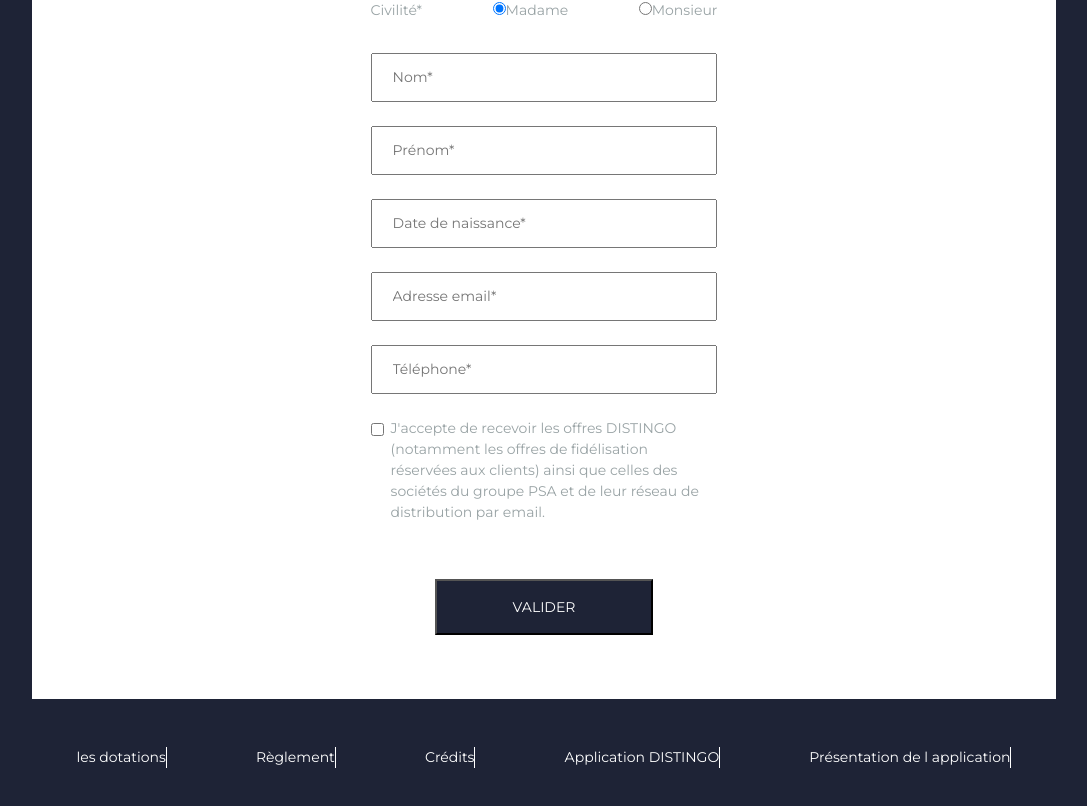
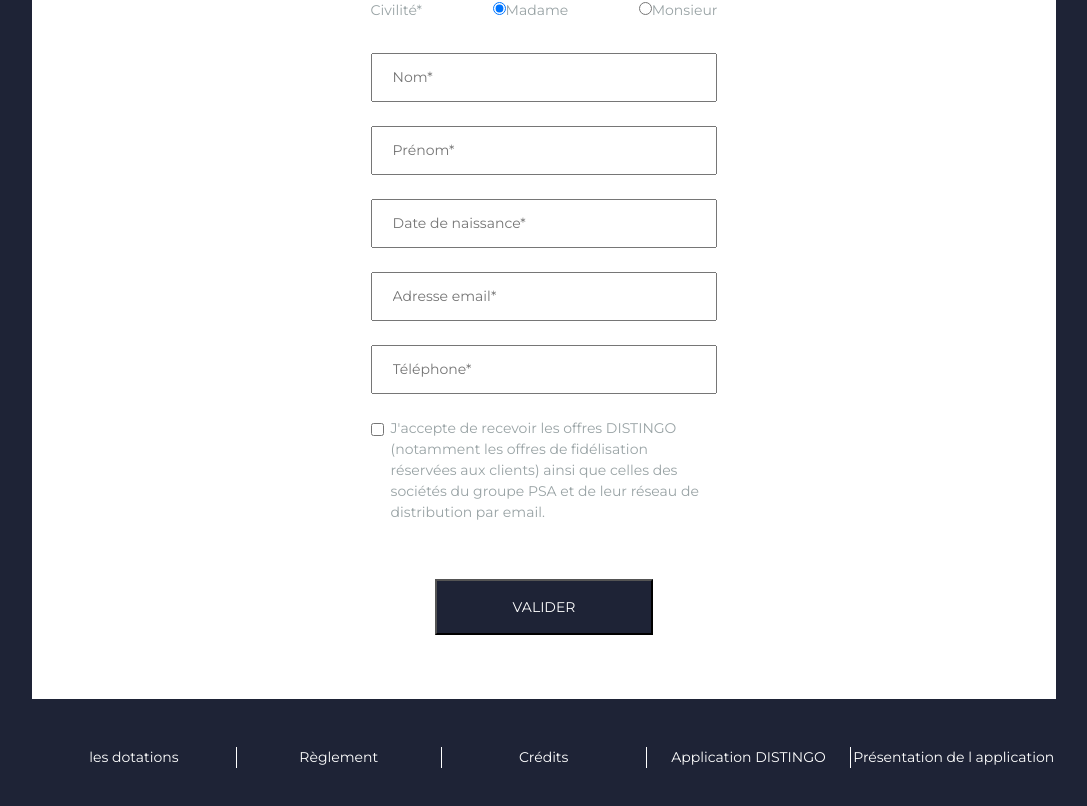
Before and after one commit to fred7896/test-technique-krea, a React (Create React App) app: page / in a window 1280 px wide. Shown: the part 412-1218 px from the top of the page, without its empty margins (96-1183 px from the left). Built offline with nearby package versions, Linux system fonts and the light colour scheme.

Commit message:
Border right Footer added.

```diff
--- a/src/App.css
+++ b/src/App.css
@@ -53,6 +53,14 @@ a:hover {
 
 .footer-section {
   border-right: 1px solid;
+  width: 25%;
+  text-align: center;
+}
+
+.footer-section:nth-last-child(1) {
+  border: none;
+  width: 25%;
+  text-align: center;
 }
 
 .container-header-img {
```
